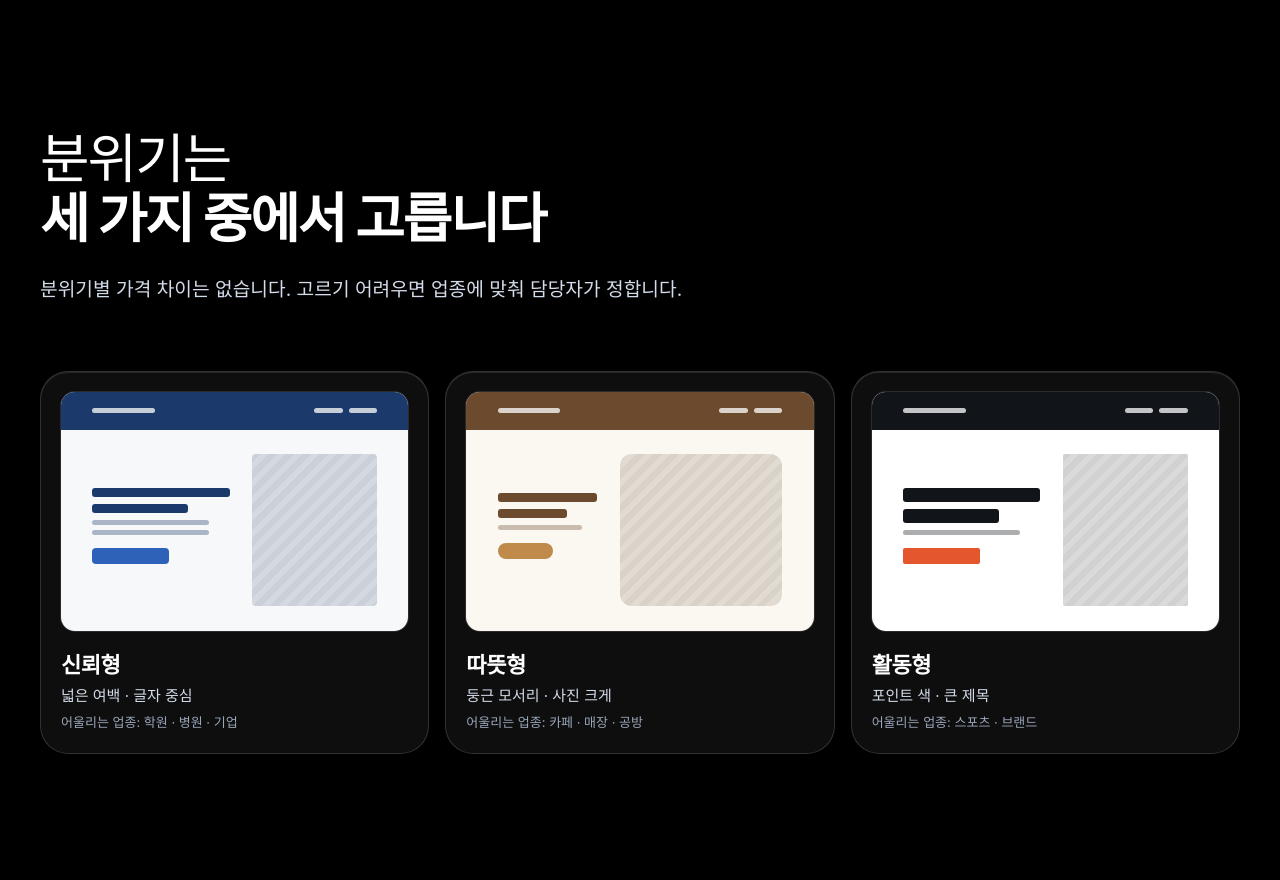
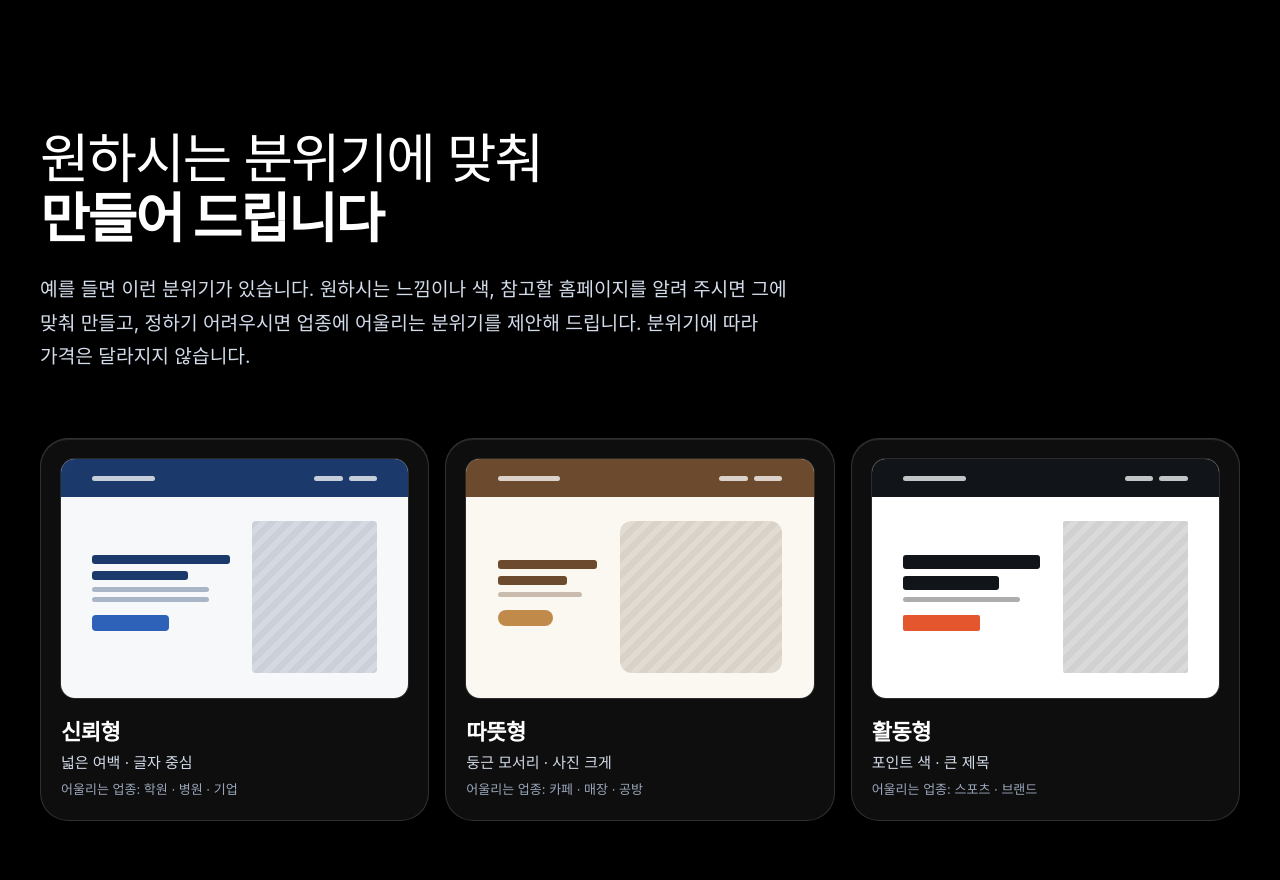
Before and after one commit to intoedu/intomarketing, a plain HTML site: page web/index.html in a window 1280 px wide. Shown: the part 5340-6220 px from the top of the page. Drawn offline with nearby package versions, Linux system fonts and the light colour scheme; a web font is replaced by a local one.

Commit message:
/web/ #mood 제목 · 안내 — 「세 가지 중에서 고릅니다」 → 「원하시는 분위기에 맞춰 만들어 드립니다」 (10/17 9차)
- 세 카드는 고르는 목록이 아니라 예시로: 원하시는 느낌 · 색 · 참고할 홈페이지에 맞춰 만들고, 정하기 어려우면 업종에 어울리는 분위기를 제안
- 분위기에 따라 가격은 달라지지 않음 (기존 문구 유지)
- 320px 에서 「원하시는 / 분위기에 맞춰」로만 줄바꿈

🔴 main 에 합치지 않음

Co-Authored-By: Claude Opus 5.5 <noreply@anthropic.com>

```diff
--- a/web/index.html
+++ b/web/index.html
@@ -908,8 +908,9 @@ footer .cr{color:#7D838C}
 <section class="sec moods-sec" id="mood" aria-labelledby="mood-h">
   <div class="w">
     <div class="sec-head rv">
-      <h2 class="ttl" id="mood-h"><span class="l">분위기는</span> <span class="b">세 가지 중에서 고릅니다</span></h2>
-      <p class="lead">분위기별 가격 차이는 없습니다. 고르기 어려우면 업종에 맞춰 담당자가 정합니다.</p>
+      <!-- 9차(10/17): 「세 가지 중에서 고릅니다」 → 원하시는 분위기에 맞춰 만들고, 아래 셋은 예시라는 뜻으로 (근거: 신청서의 분위기 · 원하는 색 · 참고할 홈페이지 · 「업종에 맞춰」) -->
+      <h2 class="ttl" id="mood-h"><span class="l"><span class="nw">원하시는</span> <span class="nw">분위기에 맞춰</span></span> <span class="b">만들어 드립니다</span></h2>
+      <p class="lead">예를 들면 이런 분위기가 있습니다. 원하시는 느낌이나 색, 참고할 홈페이지를 알려 주시면 그에 맞춰 만들고, 정하기 어려우시면 업종에 어울리는 분위기를 제안해 드립니다. 분위기에 따라 가격은 달라지지 않습니다.</p>
     </div>
     <!-- 화면 모형은 CSS 로만 그립니다 (사진 없음) -->
     <ul class="moods">
```
